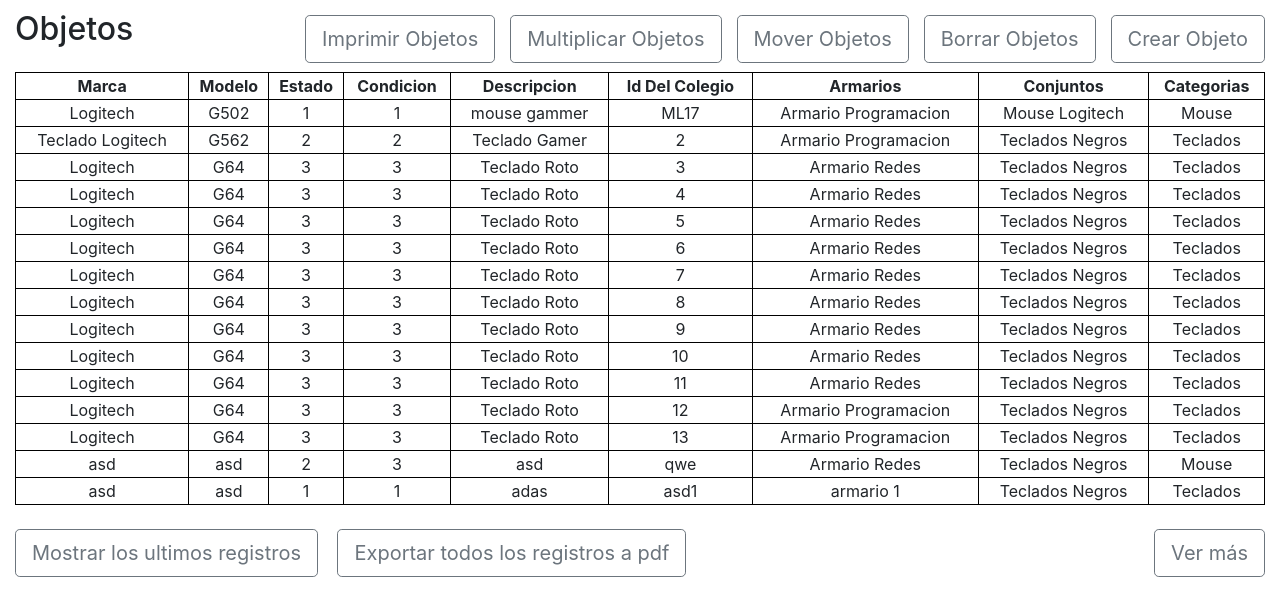
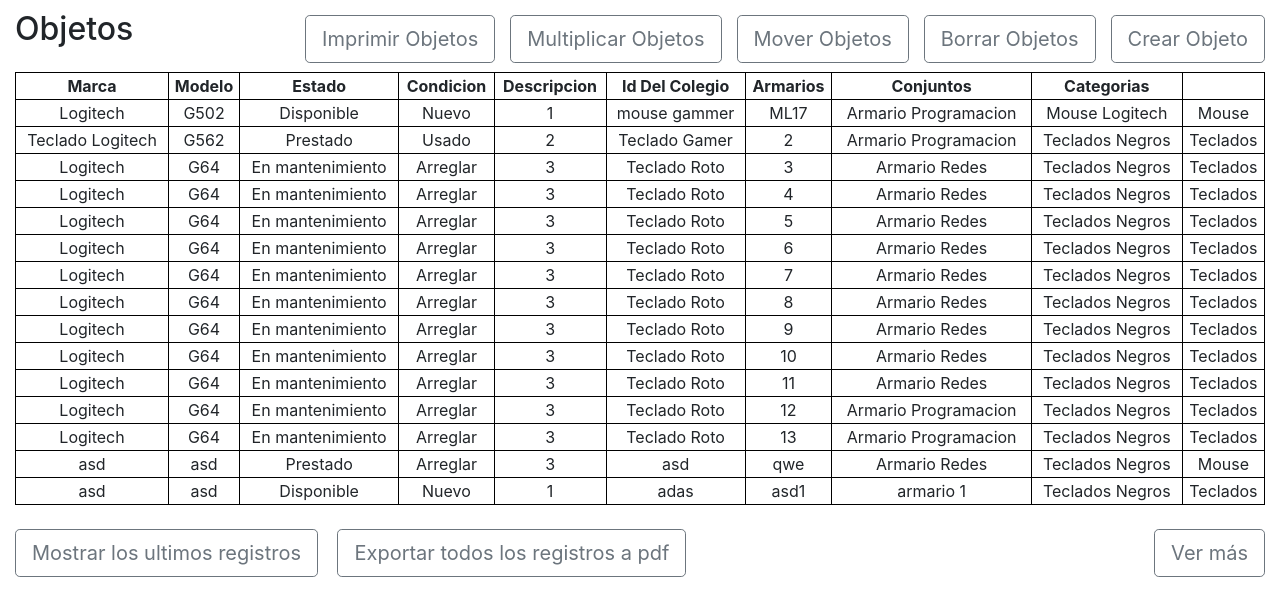
Before and after one commit to ReynaTeodoro/Inventory2, a Django app: page / in a window 1280 px wide. Shown: the top 616 px of the page. Run offline with Django 3.2, Linux system fonts and the light colour scheme; data comes from the database, SQL or seed files in the repository; parts of the project's set-up code (start-up, migrations or seed data) failed here and were passed over; some libraries are stand-ins or nearby versions.

Commit message:
arreglos frontend

```diff
--- a/inventory2/templates/objetos.html
+++ b/inventory2/templates/objetos.html
@@ -31,7 +31,29 @@
       <tr>
         <td>{{objeto.marca}}</td>
         <td>{{objeto.modelo}}</td>
-        <td>{{objeto.estado}}</td>
+        <div id="estado"></div>
+          {%if objeto.estado == 1%}
+            <td>Disponible</td>
+          {% endif %}
+          {%if objeto.estado == 3%}
+            <td>En mantenimiento</td>
+          {% endif %}
+          {%if objeto.estado == 2%}
+            <td>Prestado</td>
+          {% endif %}
+        <div id="condicion"></div>
+          {%if objeto.condicion == 1%}
+            <td>Nuevo</td>
+          {% endif %}
+          {%if objeto.condicion == 2%}
+            <td>Usado</td>
+          {% endif %}
+          {%if objeto.condicion == 3%}
+            <td>Arreglar</td>
+          {% endif %}
+          {%if objeto.condicion == 4%}
+            <td>Roto</td>
+          {% endif %}
         <td>{{objeto.condicion}}</td>
         <td>{{objeto.descripcion}}</td>
         <td>{{objeto.id_Colegio}}</td>
@@ -42,7 +64,6 @@
     {%endfor%}
     </table>
   </div>
-
   <br>
     <div class="Registro">
       <button style="display:inline;margin-right:15px;"onclick="mostrarRegistro()" type="button" class="btn btn-outline-secondary btn-lg">Mostrar los ultimos registros</button>
--- a/requierements.txt
+++ /dev/null
@@ -1,5 +0,0 @@
-Django==2.2.6
-Pillow==6.2.1
-pytz==2019.3
-reportlab==3.5.32
-sqlparse==0.3.0
```
